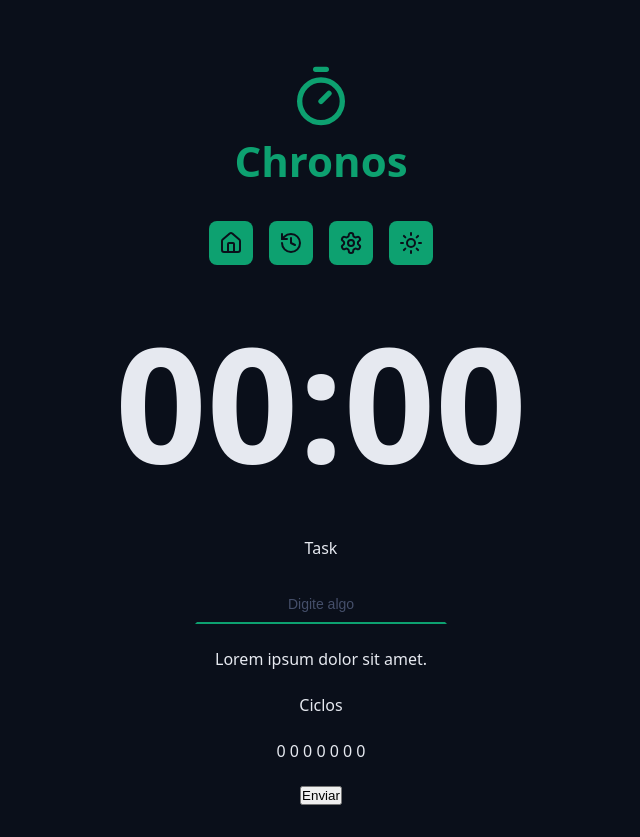
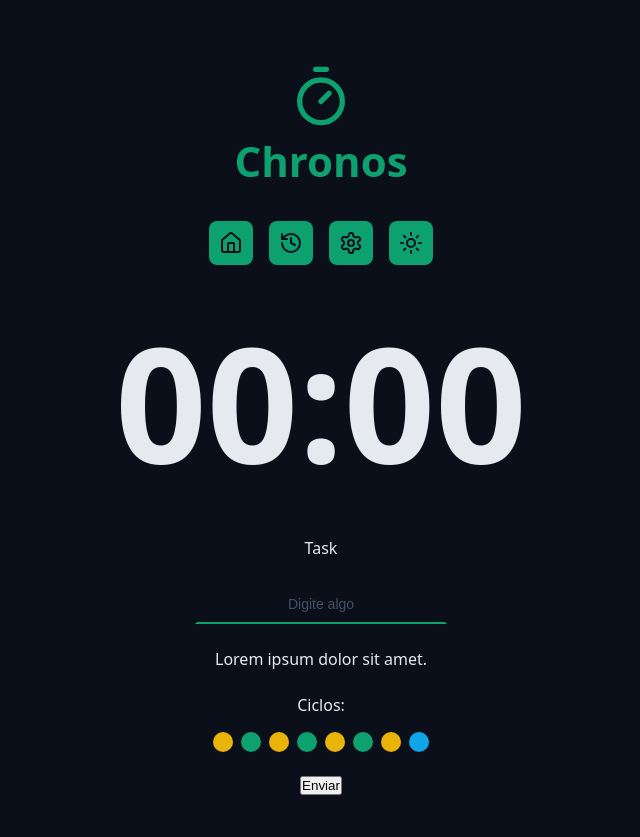
Before and after one commit to vitorbite/chronos-pomodoro, a React (Vite) app: page / in a window 1280 px wide. Shown: the whole page, without its empty margins (319-959 px from the left). Built offline with nearby package versions, Linux system fonts and the light colour scheme.

Commit message:
Adicionando o componente Cycles

```diff
--- a/src/App.tsx
+++ b/src/App.tsx
@@ -4,6 +4,7 @@
 import { Menu } from "./components/Menu";
 import { CountDown } from "./components/CountDown";
 import { DefaultInput } from "./components/Input";
+import { Cycles } from "./components/Cycles"
 
 import "./styles/global.css";
 import "./styles/theme.css";
@@ -37,8 +38,7 @@
           </div>
 
           <div className="formRow">
-            <p>Ciclos</p>
-            <p>0 0 0 0 0 0 0</p>
+            <Cycles/>
           </div>
 
           <div className="formRow">
--- /dev/null
+++ b/src/components/Cycles/index.tsx
@@ -0,0 +1,20 @@
+import styles from './styles.module.css';
+
+export function Cycles() {
+  return (
+    <div className={styles.cycles}>
+      <span>Ciclos:</span>
+
+      <div className={styles.cycleDots}>
+        <span className={`${styles.cycleDot} ${styles.workTime}`}></span>
+        <span className={`${styles.cycleDot} ${styles.shortBreakTime}`}></span>
+        <span className={`${styles.cycleDot} ${styles.workTime}`}></span>
+        <span className={`${styles.cycleDot} ${styles.shortBreakTime}`}></span>
+        <span className={`${styles.cycleDot} ${styles.workTime}`}></span>
+        <span className={`${styles.cycleDot} ${styles.shortBreakTime}`}></span>
+        <span className={`${styles.cycleDot} ${styles.workTime}`}></span>
+        <span className={`${styles.cycleDot} ${styles.longBreakTime}`}></span>
+      </div>
+    </div>
+  )
+}
--- /dev/null
+++ b/src/components/Cycles/styles.module.css
@@ -0,0 +1,30 @@
+.cycles{
+  display: flex;
+  gap: 1.6rem;
+  flex-direction: column;
+  align-items: center;
+  justify-content: center;
+}
+.cycleDots{
+  display: flex;
+  gap: 0.8rem;
+}
+.cycleDot{
+  display: block;
+  width: 2rem;
+  height: 2rem;
+  background-color: var(--primary);
+  border-radius: 50%;
+}
+
+.workTime{
+  background: var(--warning);
+}
+
+.shortBreakTime{
+  background-color: var(--primary);
+}
+
+.longBreakTime{
+  background-color: var(--info);
+}
```
